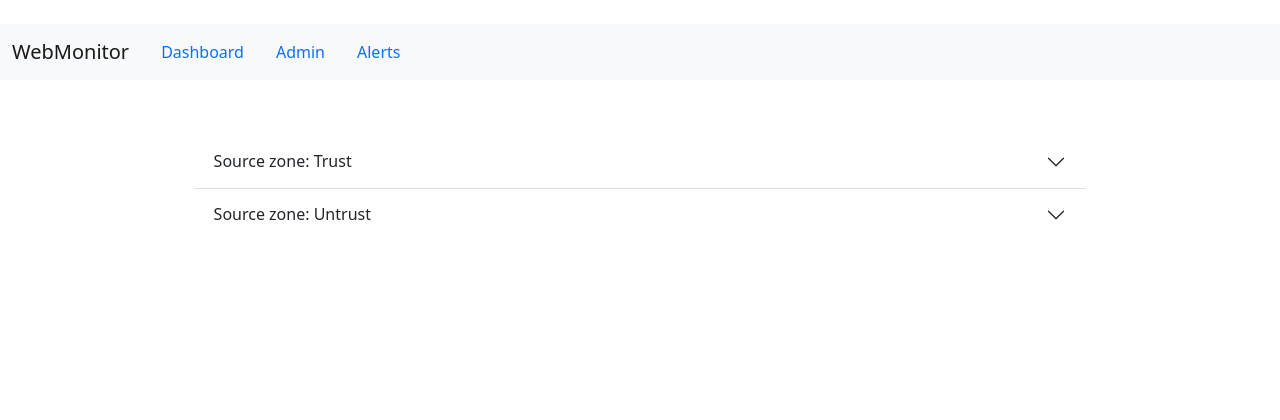
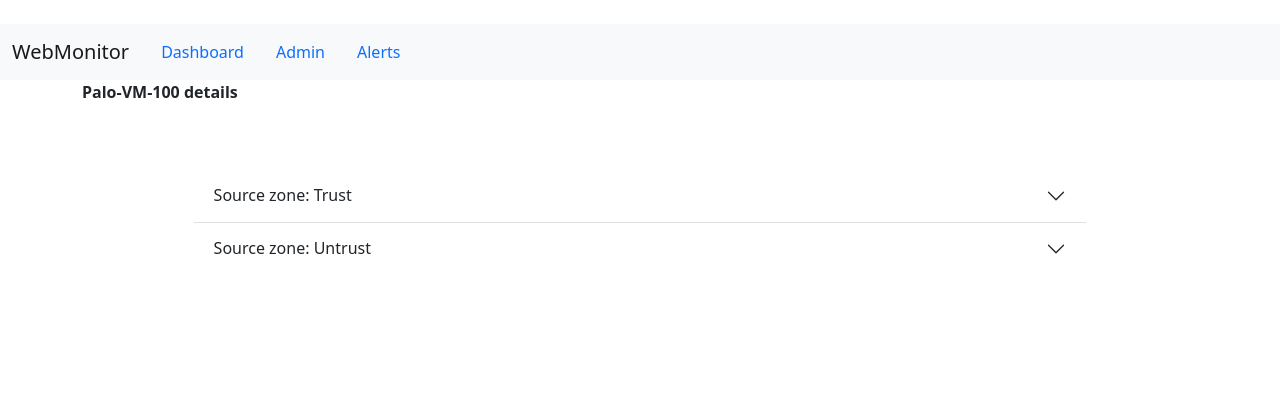
Before and after one commit to s16770/WebMonitorProject, a Django app: a page that uses WebMonitorProject/WebMonitor/templates/WebMonitor/deviceInfo.html in a window 1280 px wide. Shown: the top 420 px of the page. Run offline with Django 3.2, Linux system fonts and the light colour scheme; data comes from the database, SQL or seed files in the repository; data that the repository does not hold is empty.

Commit message:
details name added

```diff
--- a/WebMonitorProject/WebMonitor/static/WebMonitor/main.css
+++ b/WebMonitorProject/WebMonitor/static/WebMonitor/main.css
@@ -16,7 +16,7 @@ footer{
     margin-right: 10%;
 }
 .row {
-    padding-top: 30px;
+    padding-top: 40px;
 }
 .table{
     padding-top: 20px;
--- a/WebMonitorProject/WebMonitor/templates/WebMonitor/deviceInfo.html
+++ b/WebMonitorProject/WebMonitor/templates/WebMonitor/deviceInfo.html
@@ -1,10 +1,12 @@
 {% extends "WebMonitor/base.html" %}
 
 {% block headcontent %}
-    <meta http-equiv="refresh" content="10">
+
 {% endblock headcontent %}
 
 {% block content %}
+
+<b>{{ devicename.name }} details</b>
 
 <div class="row row-cols-1 row-cols-md-4 g-4">
     {% if devicename.storage_osOID != None %}
```
